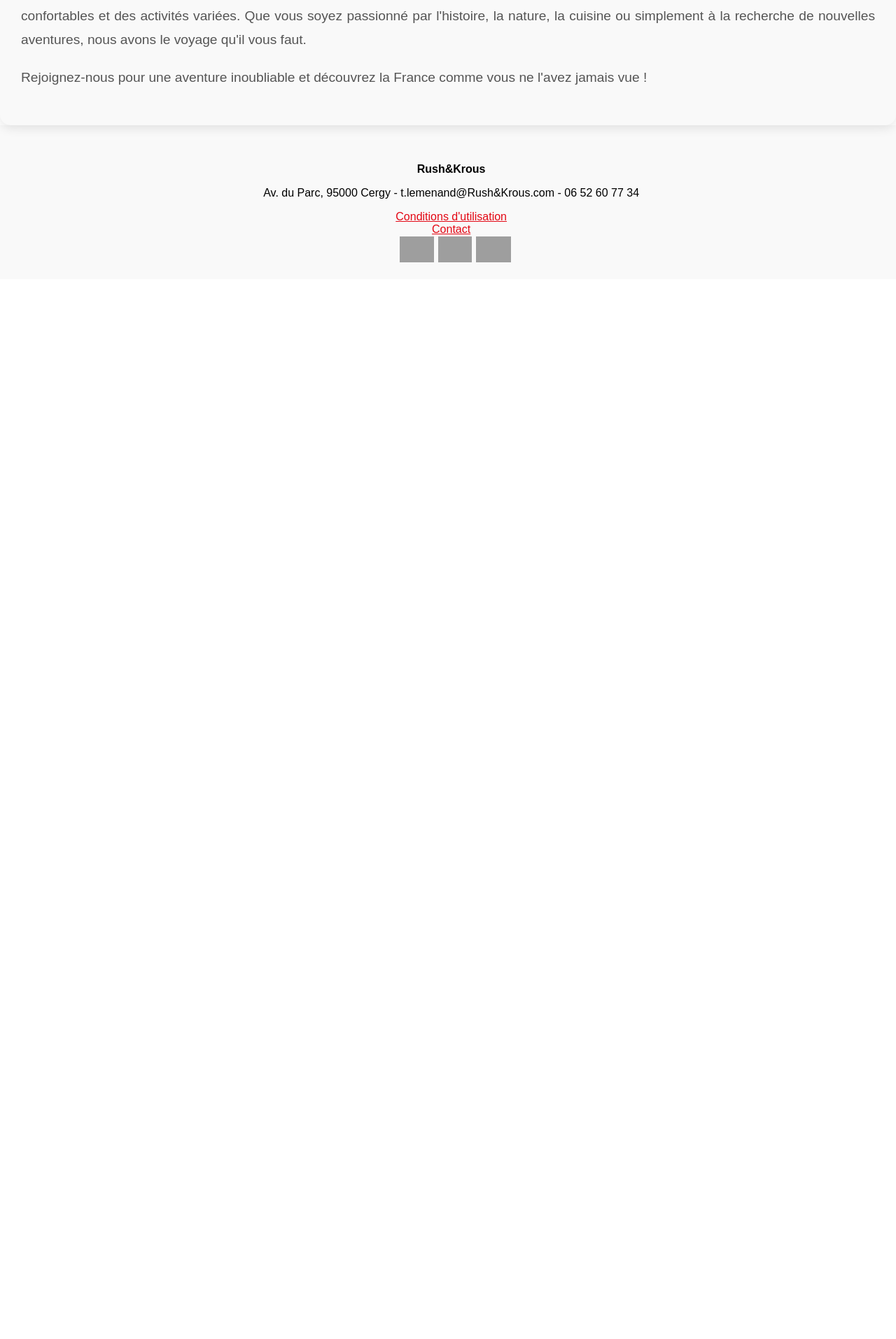
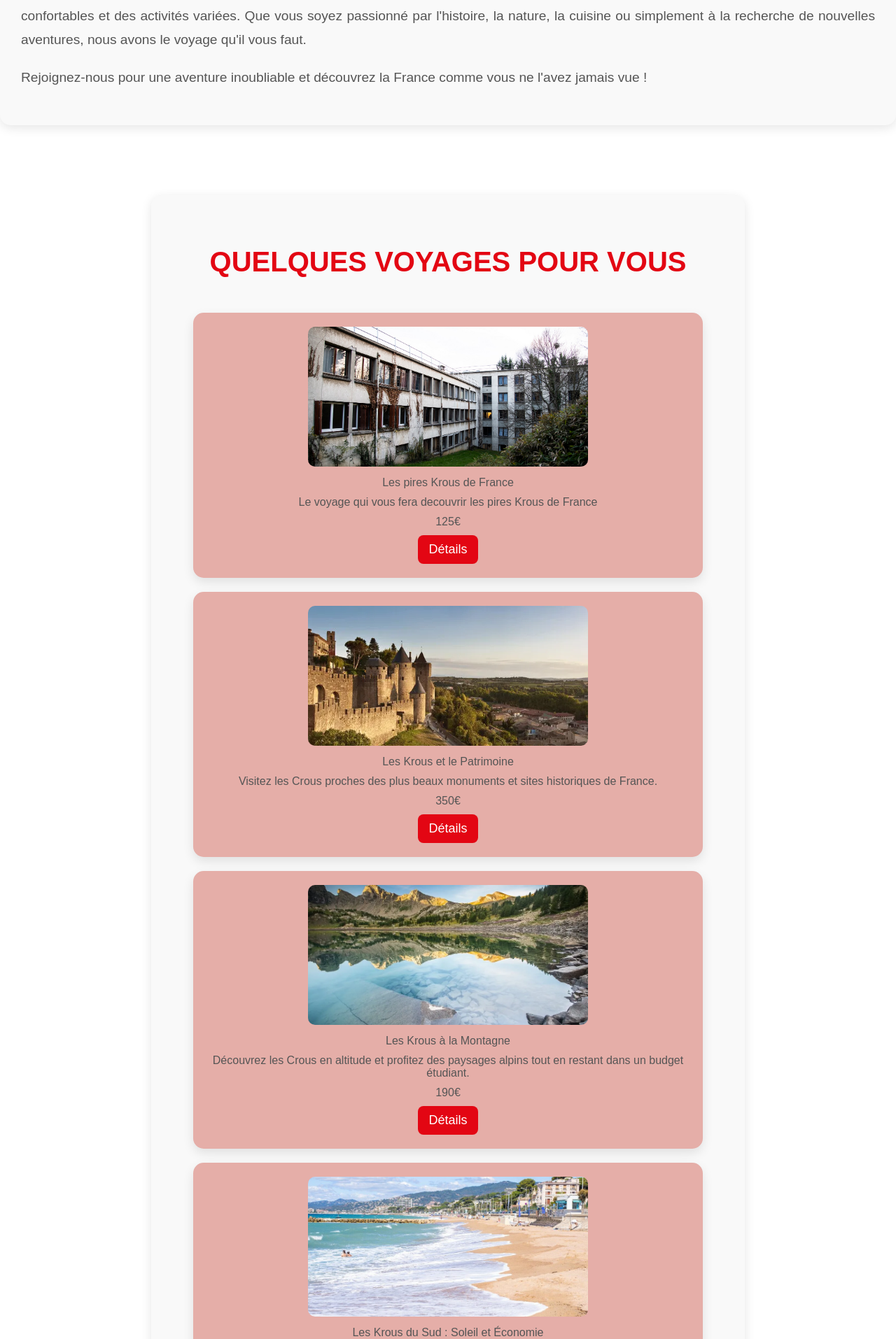
Before and after one commit to Gazerbim/Click-journeY, a PHP site: page / in a window 1280 px wide. Shown: the part 1089-3003 px from the top of the page at 70% size. Before the commit the page ends 1464 px from the top, so only its background shows below. Run offline with PHP 8.4, Linux system fonts and the light colour scheme; grey boxes are pictures that could not be loaded.

Commit message:
Add files via upload

```diff
--- a/index.php
+++ b/index.php
@@ -27,6 +27,30 @@
         <p>Rejoignez-nous pour une aventure inoubliable et découvrez la France comme vous ne l'avez jamais vue !</p>
     </div>
     <?php
+        require('requires/json_utilities.php');
+        function afficherVoyage($value){
+            echo "<div class='voyage'>";
+            echo "<img src='databases/voyages/" . $value['id'] . "/img/profil.jpg' alt='Voyage " . $value['id'] . "' width='100%' height='60%'>";
+            echo "<p>" . htmlspecialchars($value['nom']) . "</p>";
+            echo "<p>" . htmlspecialchars($value['description']) . "</p>";
+            echo "<p>" . htmlspecialchars($value['tarif']) . "€</p>";
+            echo "<a href='voyage_details.php?id=" . urlencode($value["id"]) . "'><button>Détails</button></a>";
+            echo "</div>";
+        }
+        $voyages = recupererVoyages();
+        $taille = count($voyages);
+        $voyages_a_afficher = [];
+        for ($i=0;$i<4;$i++){
+            $voyages_a_afficher[] = $voyages[rand(0,$taille-count($voyages_a_afficher)-1)];
+        }
+        echo "<div class='recherche'>";
+        echo "<h2>Quelques voyages pour vous</h2>";
+        echo "<div class='voyages-container'>";
+        foreach($voyages_a_afficher as $voyage){
+            afficherVoyage($voyage);
+        }
+        echo "</div>";
+        echo "</div>";
         include('requires/footer.php');
     ?>
 </body>
```
